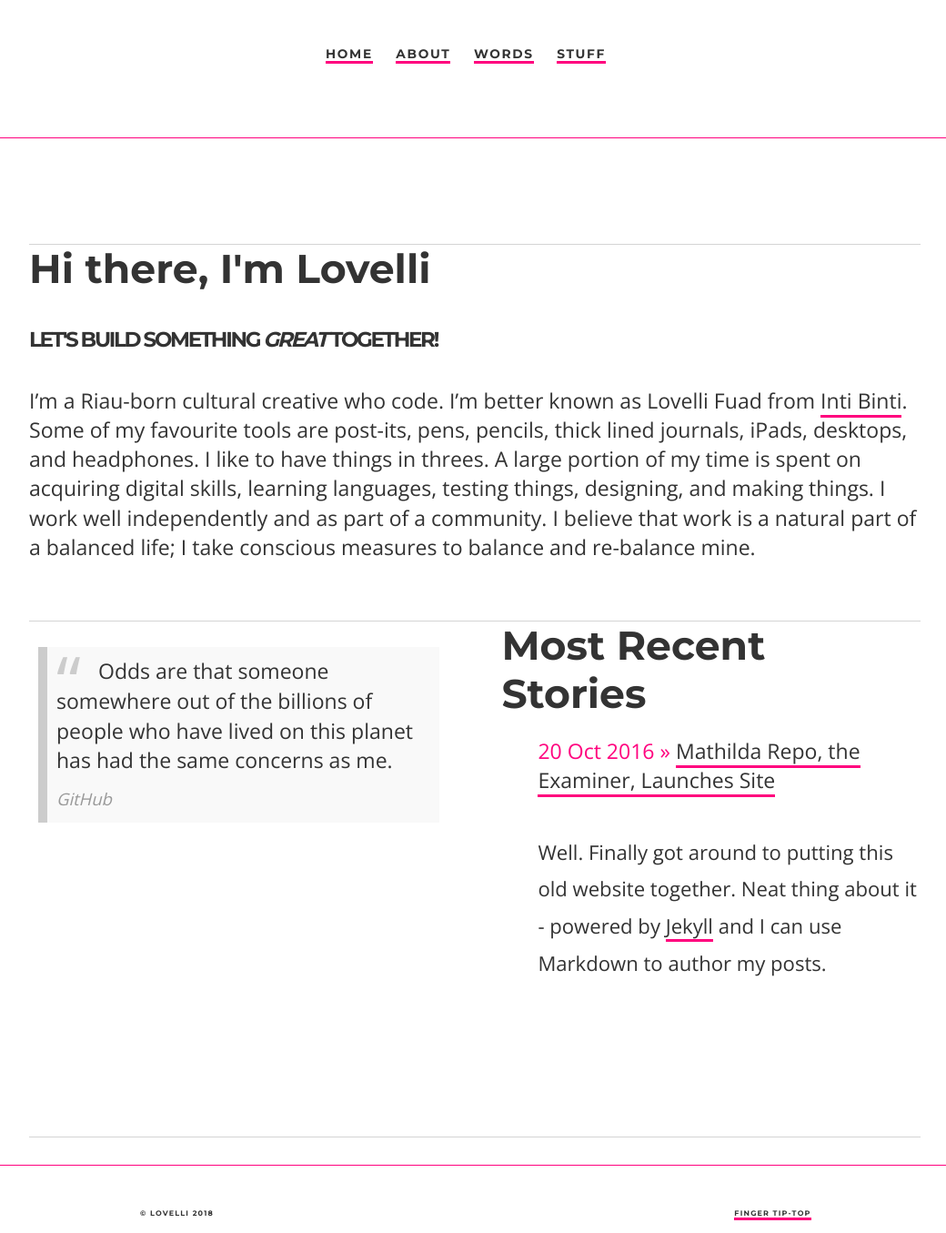
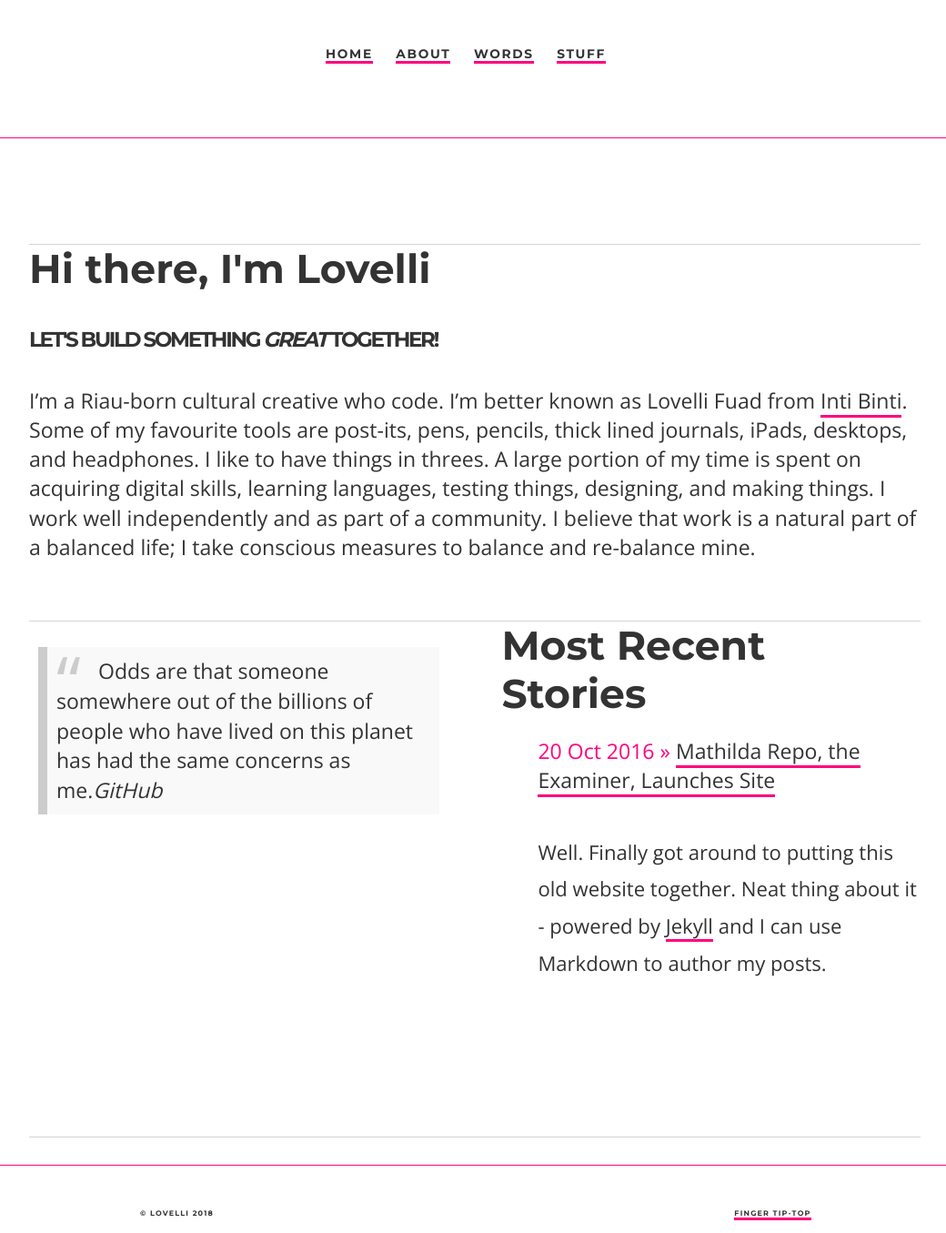
Before and after one commit to ariesti/ariesti.github.io, a Jekyll site: the page built from index.html, in a window 1280 px wide. Shown: the whole page at 91% size, without its empty margins (118-1158 px from the left). Built offline with Jekyll 4.4.1, drawn with Linux system fonts in a browser that asks for light colours.

Commit message:
Update main.css

```diff
--- a/css/main.css
+++ b/css/main.css
@@ -242,13 +242,6 @@ blockquote p {
   display: inline;
 }
 
-blockquote cite {
-color: #999999;
-font-size: 0.8em;
-display: block;
-margin-top: 10px;
-}
-
 /* Footer */
 #footer {
 	clear: both;
```
